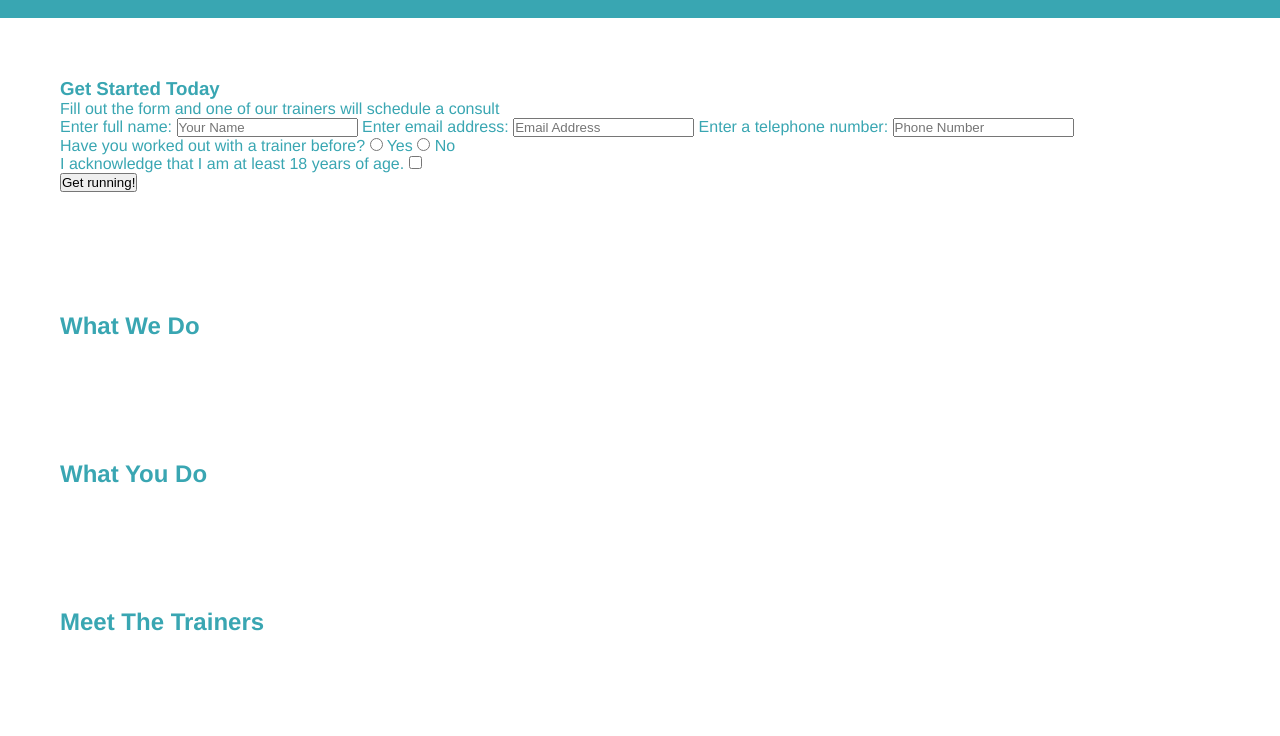
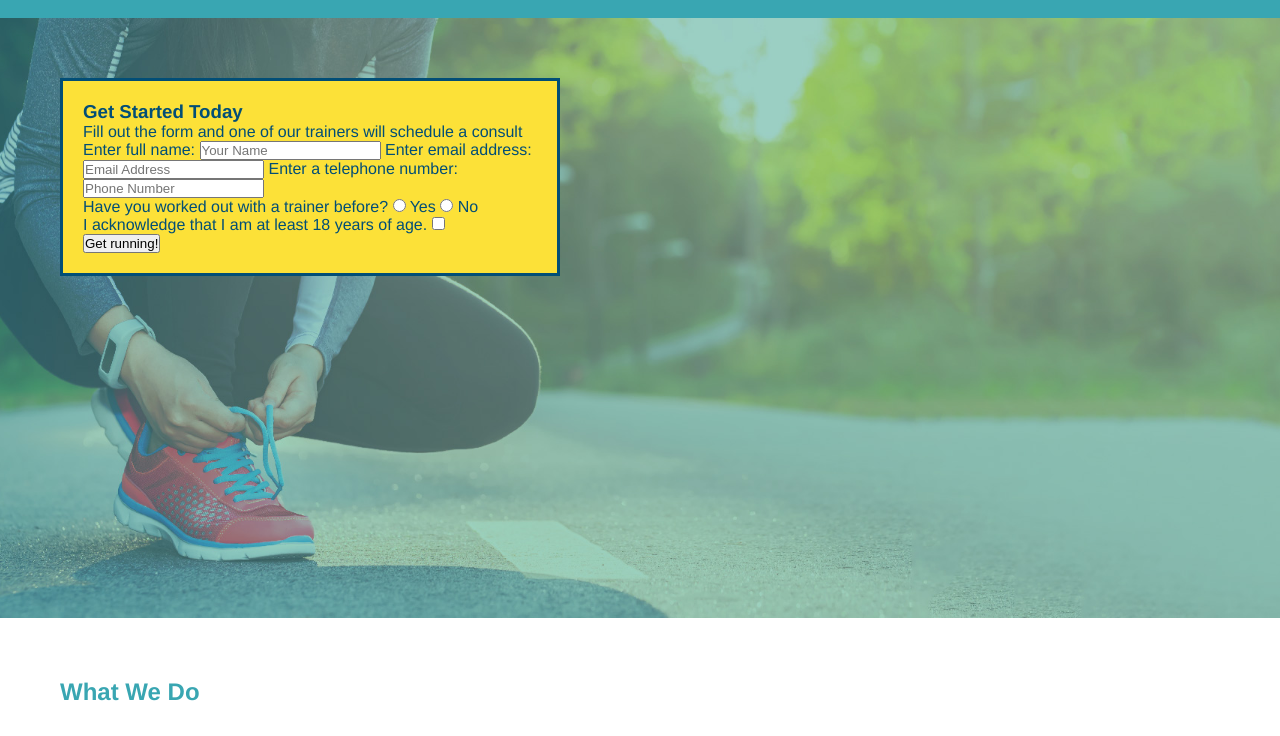
Before and after one commit to durcoorigin/run-buddy, a plain HTML site: page index.html in a window 1280 px wide. Shown: the part 64-800 px from the top of the page. Drawn offline with Linux system fonts and the light colour scheme.

Commit message:
style form box

```diff
--- a/assets/css/style.css
+++ b/assets/css/style.css
@@ -43,6 +43,23 @@ header nav ul li a {
     font-size: 22px;
 }
 
+/* Hero Style Start */
+.hero {
+    background-image: url("../images/hero-bg.jpg");
+    height: 600px;
+    background-size: cover;
+    background-position: center;
+}
+
+.hero-form {
+    background-color: #fce138;
+    padding: 20px;
+    width: 500px;
+    color: #024e76;
+    border: solid 3px #024e76;
+}
+/* Hero Style End*/
+
 /* Apply Designs to <footer> */
 footer {
     background: #fce138;
--- a/index.html
+++ b/index.html
@@ -33,8 +33,8 @@
         </header>
 
         <!-- hero/jumbotron -->
-        <section>
-            <div>
+        <section class="hero">
+            <div class="hero-form">
                 <h3>Get Started Today</h3>
                 <p>Fill out the form and one of our trainers will schedule a consult</p>
             <!-- Add form element -->
```
Also changed, not shown: assets/images/hero-bg.jpg (added).
